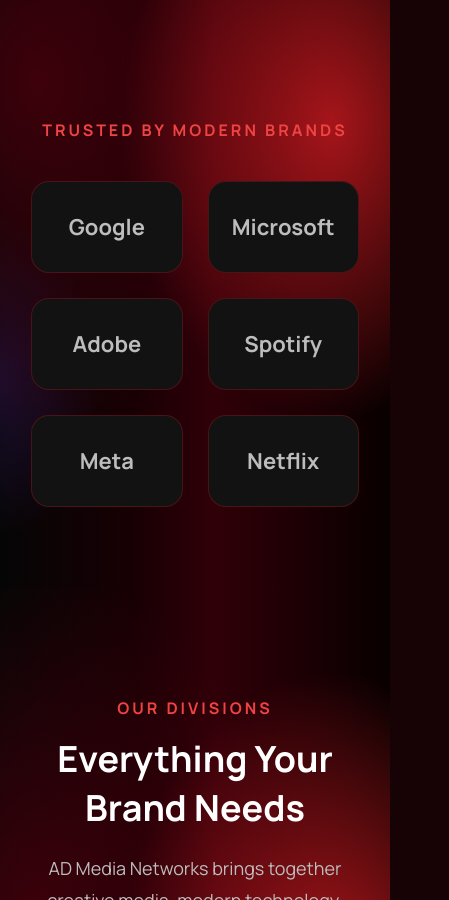
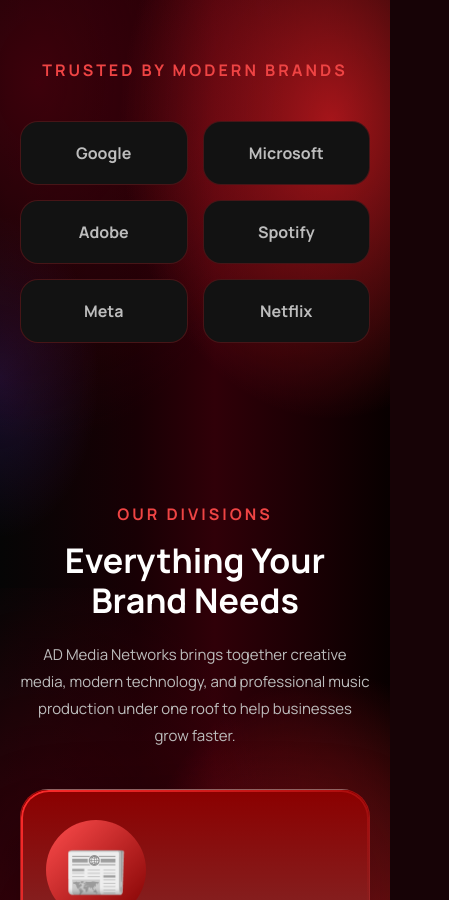
Before and after one commit to ahujatanish68-jpg/portfolio-concept, a React (Vite) app: page / in a window 390 px wide. Shown: the part 1100-2000 px from the top of the page, 449 px wide, since content can reach past the window. Built offline with nearby package versions, Linux system fonts and the light colour scheme.

Commit message:
almost done

```diff
--- a/src/index.css
+++ b/src/index.css
@@ -2041,4 +2041,307 @@
     right:10px;
 }
 
-}
+}/* ================= MOBILE HOME SECTIONS FIX ================= */
+
+@media(max-width:768px){
+
+
+/* ---------- GLOBAL SECTION SPACING ---------- */
+
+section{
+    overflow:hidden;
+}
+
+
+h2{
+    font-size:34px !important;
+    line-height:1.2;
+}
+
+
+p{
+    font-size:15px;
+}
+
+
+
+/* ---------- TRUSTED BY ---------- */
+
+.trusted{
+
+    padding:80px 20px;
+
+}
+
+
+.trusted-grid{
+
+    grid-template-columns:repeat(2,1fr);
+
+    gap:15px;
+
+}
+
+
+.trusted-grid div{
+
+    padding:20px 10px;
+
+    font-size:16px;
+
+}
+
+
+
+/* ---------- DIVISIONS ---------- */
+
+
+.divisions{
+
+    padding:80px 20px;
+
+}
+
+
+.divisions h2{
+
+    font-size:34px !important;
+
+}
+
+
+.division-text{
+
+    font-size:15px;
+
+    margin-bottom:40px;
+
+}
+
+
+.division-grid{
+
+    grid-template-columns:1fr;
+
+    gap:25px;
+
+}
+
+
+.division-card{
+
+    min-height:380px;
+
+    padding:30px 25px;
+
+}
+
+
+.division-card h3{
+
+    font-size:28px;
+
+}
+
+
+.division-card p{
+
+    font-size:15px;
+
+}
+
+
+
+/* ---------- WHY CHOOSE ---------- */
+
+
+.why{
+
+    padding:80px 20px;
+
+}
+
+
+.why h2{
+
+    font-size:34px !important;
+
+}
+
+
+.why-text{
+
+    font-size:15px;
+
+}
+
+
+.why-grid{
+
+    grid-template-columns:1fr;
+
+}
+
+
+.why-card{
+
+    padding:30px 20px;
+
+}
+
+
+
+/* ---------- FEATURED PROJECTS ---------- */
+
+
+.featured-projects{
+
+    padding:80px 20px;
+
+}
+
+
+.featured-projects h2{
+
+    font-size:34px !important;
+
+}
+
+
+.projects-grid{
+
+    grid-template-columns:1fr;
+
+    gap:25px;
+
+}
+
+
+.project-image{
+
+    height:220px;
+
+    font-size:70px;
+
+}
+
+
+.project-content{
+
+    padding:25px;
+
+}
+
+
+.project-content h3{
+
+    font-size:24px;
+
+}
+
+
+
+/* ---------- ABOUT ---------- */
+
+
+.about{
+
+    padding:80px 20px;
+
+}
+
+
+.about h2{
+
+    font-size:34px !important;
+
+}
+
+
+.about p{
+
+    font-size:15px;
+
+}
+
+
+.about-stats{
+
+    gap:30px;
+
+}
+
+
+.about-stats h3{
+
+    font-size:32px;
+
+}
+
+
+
+/* ---------- PORTFOLIO ---------- */
+
+
+.portfolio{
+
+    padding:80px 20px;
+
+}
+
+
+.portfolio h2{
+
+    font-size:34px !important;
+
+}
+
+
+.portfolio-grid{
+
+    grid-template-columns:1fr;
+
+}
+
+
+.portfolio-card{
+
+    margin-bottom:20px;
+
+}
+
+
+
+/* ---------- CONTACT ---------- */
+
+
+.contact{
+
+    padding:80px 20px;
+
+}
+
+
+.contact h2{
+
+    font-size:42px !important;
+
+}
+
+
+.contact p{
+
+    font-size:16px;
+
+}
+
+
+.contact-form input,
+.contact-form textarea{
+
+    font-size:15px;
+
+}
+
+
+}
```
